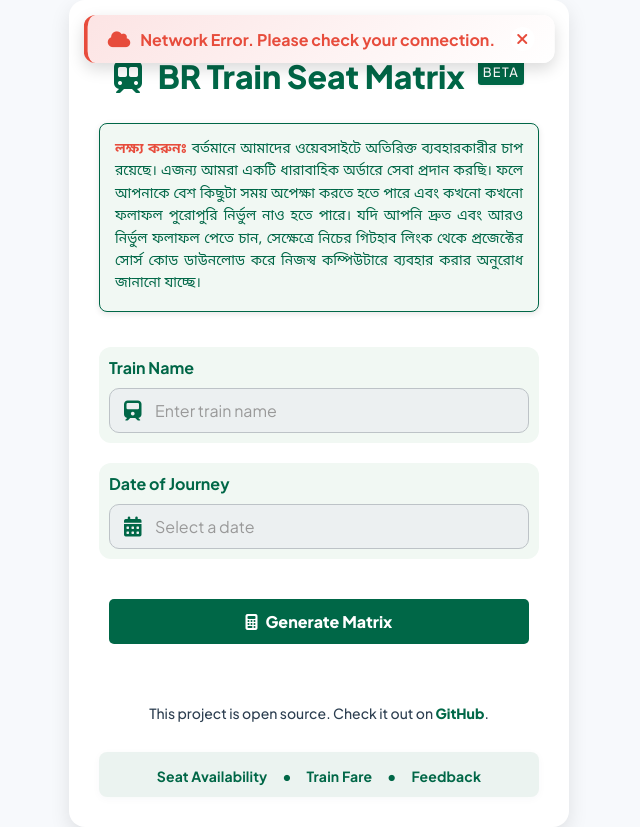
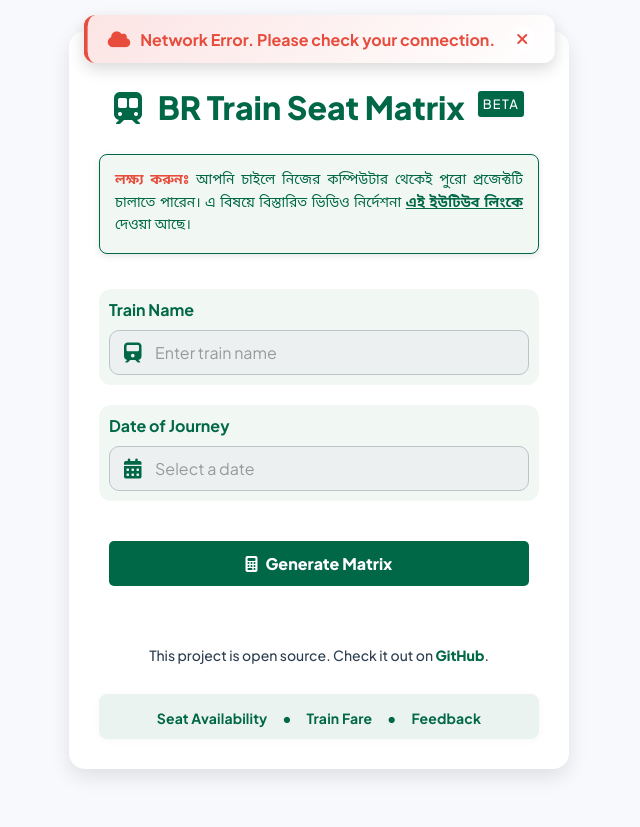
Before and after one commit to nishatrhythm/Bangladesh-Railway-Train-Seat-Matrix-Web-Application, a Flask app: page / in a window 1280 px wide. Shown: the whole page, without its empty margins (321-961 px from the left). After the commit the page ends 777 px from the top, so only its background shows below. Run offline with Flask 3, Linux system fonts and the light colour scheme.

Commit message:
Added YouTube video guide notice

```diff
--- a/static/css/styles.css
+++ b/static/css/styles.css
@@ -1286,6 +1286,21 @@ button:hover {
     margin-right: 5px;
 }
 
+.note a {
+    color: rgb(0, 103, 71);
+    text-decoration: underline;
+    font-weight: 600;
+    transition: color 0.3s, text-decoration-color 0.3s;
+    -webkit-tap-highlight-color: transparent;
+    -webkit-user-drag: none;
+}
+
+.note a:hover {
+    color: rgb(0, 80, 55);
+    text-decoration-color: rgb(0, 80, 55);
+    text-decoration-thickness: 2px;
+}
+
 .bengali {
     font-family: 'Noto Sans Bengali', sans-serif;
 }
--- a/templates/index.html
+++ b/templates/index.html
@@ -55,7 +55,7 @@
 
         {% if CONFIG and CONFIG.queue_enabled %}
         <p class="note bengali">
-            <span class="note-bold highlight">লক্ষ্য করুনঃ </span> বর্তমানে আমাদের ওয়েবসাইটে অতিরিক্ত ব্যবহারকারীর চাপ রয়েছে। এজন্য আমরা একটি ধারাবাহিক অর্ডারে সেবা প্রদান করছি। ফলে আপনাকে বেশ কিছুটা সময় অপেক্ষা করতে হতে পারে এবং কখনো কখনো ফলাফল পুরোপুরি নির্ভুল নাও হতে পারে। যদি আপনি দ্রুত এবং আরও নির্ভুল ফলাফল পেতে চান, সেক্ষেত্রে নিচের গিটহাব লিংক থেকে প্রজেক্টের সোর্স কোড ডাউনলোড করে নিজস্ব কম্পিউটারে ব্যবহার করার অনুরোধ জানানো যাচ্ছে।
+            <span class="note-bold highlight">লক্ষ্য করুনঃ </span> আপনি চাইলে নিজের কম্পিউটার থেকেই পুরো প্রজেক্টটি চালাতে পারেন। এ বিষয়ে বিস্তারিত ভিডিও নির্দেশনা <a href="https://youtu.be/zG55QW73N0c" target="_blank">এই ইউটিউব লিংকে</a> দেওয়া আছে।
         </p><br>
         {% endif %}
 
```
Also changed, not shown: README.md.
